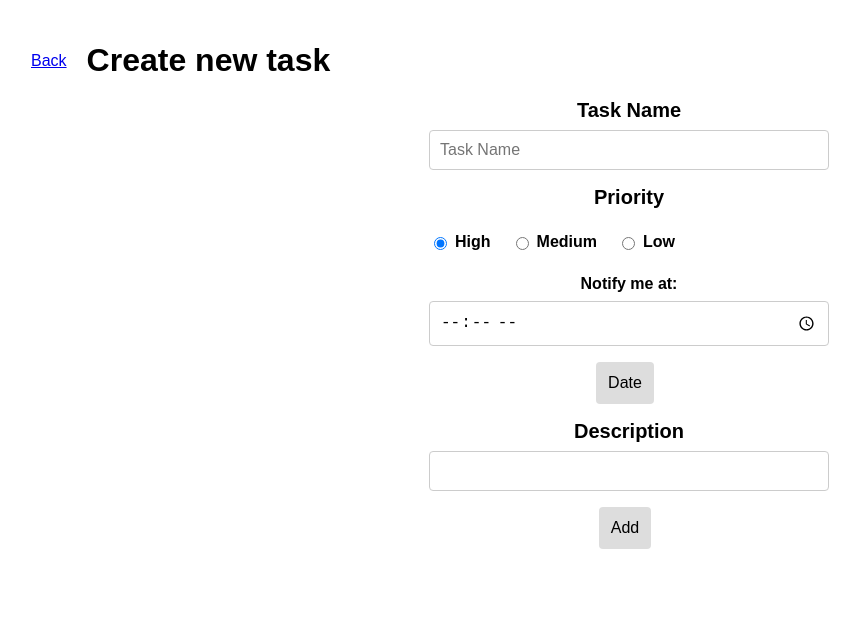
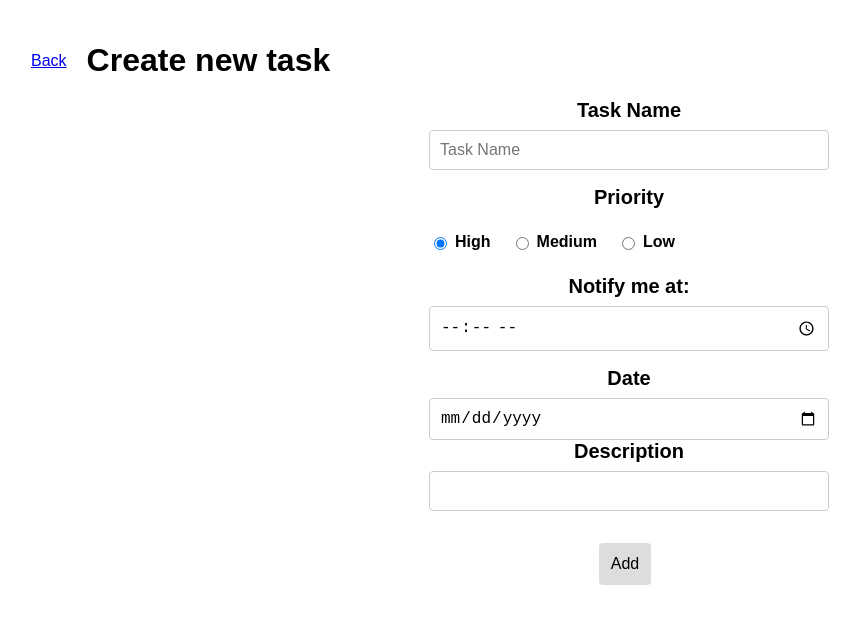
Before and after one commit to yashweybee/Todo-React, a React (Vite) app: page /todo/add in a window 1280 px wide. Shown: the top 624 px of the page, without its empty margins (11-871 px from the left). Built offline with nearby package versions, Linux system fonts and the light colour scheme.

Commit message:
-search feature added

```diff
--- a/src/Components/AddTodo/AddTodo.jsx
+++ b/src/Components/AddTodo/AddTodo.jsx
@@ -1,9 +1,9 @@
-import React, { useId, useRef, useState } from "react";
+import React, { useEffect, useId, useRef, useState } from "react";
 import Calendar from "react-calendar";
 import "react-calendar/dist/Calendar.css";
 import { useDispatch } from "react-redux";
 import { addTodo } from "../../utils/todoSlice";
-import { useNavigate } from "react-router";
+import { useLocation, useNavigate } from "react-router";
 import checkValidation from "../../utils/validation";
 import "../AddTodo/addTodo.css";
 import { setCurrnetPage } from "../../utils/stateSlice";
@@ -12,57 +12,59 @@ import { Link } from "react-router-dom";
 const AddTodo = () => {
   const dispatch = useDispatch();
   const navigate = useNavigate();
+  const { pathname } = useLocation();
+  console.log(pathname);
   const taskId = useId();
   const [taskDate, setTaskDate] = useState(new Date());
   const [priority, setPriority] = useState("High");
   const [errorMessage, setErrorMessage] = useState("");
-  const taskRef = useRef(null);
-  const descRef = useRef(null);
-  const notifyTimeRed = useRef(null);
+  const [name, setName] = useState("");
+  const [desc, setDesc] = useState("");
+  const [notifyTime, setNotifyTime] = useState(new Date().toLocaleTimeString());
 
-  dispatch(setCurrnetPage("AddTodoPage"));
+  useEffect(() => {
+    dispatch(setCurrnetPage("AddTodoPage"));
+  }, []);
 
   const handleRadioBtn = (e) => {
     setPriority(e.target.value);
   };
 
-  const handleCalanderValue = (val) => {
-    setTaskDate(val);
+  const handleCalanderValue = (e) => {
+    // console.log(e.target.value);
+    setTaskDate(e.target.value);
   };
 
   const handleTaskAdd = (e) => {
     e.preventDefault();
-    const message = checkValidation(
-      taskRef.current.value,
-      descRef.current.value
-    );
+    const message = checkValidation(name, desc);
 
     setErrorMessage(message);
 
     if (message) return;
-    console.log(notifyTimeRed.current.value);
+    console.log(notifyTime);
 
     // dispatch(
     //   addTodo({
     //     id: taskId,
-    //     name: taskRef.current.value,
-    //     description: descRef.current.value,
+    //     name: name,
+    //     description: desc,
     //     isCompleted: false,
     //     priority: priority,
-    //     deadline: taskDate.toJSON(),
-    //     notificationTime: notifyTimeRed.current.value,
+    //     deadline: taskDate,
+    //     notificationTime: notifyTime,
     //   })
     // );
     navigate("/todo");
 
     console.log({
       id: taskId,
-      name: taskRef.current.value,
-      description: descRef.current.value,
+      name: name,
+      description: desc,
       isCompleted: false,
       priority: priority,
-      deadline: taskDate.toJSON(),
-      notificationTime: notifyTimeRed.current.value,
+      deadline: taskDate.toLocaleDateString(),
+      notificationTime: notifyTime,
     });
   };
 
@@ -73,13 +75,15 @@ const AddTodo = () => {
         <h1>Create new task</h1>
       </div>
       <form>
+        {/* <input type="hidden" name="taskID" id="" value={taskId} /> */}
         <label>Task Name</label>
         <input
           placeholder="Task Name"
           required
-          ref={taskRef}
           type="text"
           name="TaskName"
+          value={name}
+          onChange={(e) => setName(e.target.value)}
         />
 
         <label>Priority</label>
@@ -114,32 +118,39 @@ const AddTodo = () => {
             Low
           </label>
         </div>
+
+        <label>Notify me at:</label>
         <div className="time-container">
-          <label htmlFor="appt">Notify me at:</label>
-
           <input
-            ref={notifyTimeRed}
+            value={notifyTime}
+            onChange={(e) => setNotifyTime(e.target.value)}
             type="time"
             id="notifyTimer"
             name="notification Time"
-            // min="09:00"
-            // max="18:00"
             required
           />
         </div>
-        <div>
-          <button type="button">Date</button>
+
+        <label>Date</label>
+        <div style={{ display: "block" }} className="calander-container">
+          <input
+            type="date"
+            name="todo-date"
+            value={taskDate}
+            onChange={handleCalanderValue}
+          />
         </div>
-        <div className="calander-container">
-          {/* <Calendar onChange={handleCalanderValue} value={taskDate} /> */}
-          <input type="date" name="" id="" />
-        </div>
+
+        <label>Description</label>
+        <input
+          type="text"
+          name="description"
+          value={desc}
+          onChange={(e) => setDesc(e.target.value)}
+        />
         <div>
           <p>{errorMessage}</p>
         </div>
-
-        <label>Description</label>
-        <input ref={descRef} type="text" name="description" />
         <div>
           <button type="submit" onClick={handleTaskAdd}>
             Add
--- a/src/Components/AddTodo/addTodo.css
+++ b/src/Components/AddTodo/addTodo.css
@@ -62,14 +62,19 @@ form .time-container input[type=time] {
   font-size: 16px;
   box-sizing: border-box;
 }
-form .calander-container {
-  display: none;
-}
 form .calander-container label {
   font-size: 16px;
   color: #555;
   margin-bottom: 8px;
   display: block;
+}
+form .calander-container input[type=date] {
+  width: 100%;
+  padding: 10px;
+  border: 1px solid #ccc;
+  border-radius: 4px;
+  font-size: 16px;
+  box-sizing: border-box;
 }
 form p {
   color: #ff4d4f;
--- a/src/Components/AddTodo/addTodo.scss
+++ b/src/Components/AddTodo/addTodo.scss
@@ -85,14 +85,23 @@ form {
   }
 
   .calander-container {
-    display: none;
-    // margin-bottom: 16px;
+
 
     label {
       font-size: 16px;
       color: $calendar-text-color; // Adjusted color for calendar text
       margin-bottom: 8px;
       display: block;
+    }
+
+    input[type="date"] {
+      width: 100%;
+      padding: 10px;
+      border: 1px solid $border-color;
+      border-radius: 4px;
+      font-size: 16px;
+      box-sizing: border-box;
+
     }
   }
 
--- a/src/Components/EditTodo/EditTodo.jsx
+++ b/src/Components/EditTodo/EditTodo.jsx
@@ -1,15 +1,91 @@
-import React from "react";
+import React, { useRef, useState } from "react";
+import { useDispatch, useSelector } from "react-redux";
 import { useParams } from "react-router";
+import { Link } from "react-router-dom";
 
 const EditTodo = () => {
-  const { id } = useParams();
+  const { idParam } = useParams();
+  const allTodos = useSelector((store) => store?.todo?.todo);
+  const currentTodo = allTodos.filter((todo) => todo.id === idParam);
+  console.log(currentTodo);
+
+  const dispatch = useDispatch();
+
+  const [taskDate, setTaskDate] = useState(currentTodo[0].deadline);
+  const [priority, setPriority] = useState(currentTodo[0].priority);
+  const [errorMessage, setErrorMessage] = useState("");
+  const taskRef = useRef(currentTodo[0].name);
+  const descRef = useRef(currentTodo[0].description);
+  const notifyTimeRed = useRef(currentTodo[0].notificationTime);
+
+  // console.log(taskRef);
+
+  const handleTaskAdd = (e) => {
+    e.preventDefault();
+    const message = checkValidation(
+      taskRef.current.value,
+      descRef.current.value
+    );
+
+    setErrorMessage(message);
+
+    if (message) return;
+    console.log(notifyTimeRed.current.value);
+
+    dispatch(
+      addTodo({
+        id: taskId,
+        name: taskRef.current.value,
+        description: descRef.current.value,
+        isCompleted: false,
+        priority: priority,
+        deadline: taskDate,
+        notificationTime: notifyTimeRed.current.value,
+      })
+    );
+    navigate("/todo");
+
+    // console.log({
+    //   id: taskId,
+    //   name: taskRef.current.value,
+    //   description: descRef.current.value,
+    //   isCompleted: false,
+    //   priority: priority,
+    //   deadline: taskDate.toJSON(),
+    //   notificationTime: notifyTimeRed.current.value,
+    // });
+  };
+
+  const handleCalanderValue = (e) => {
+    // console.log(new Date());
+
+    setTaskDate(e.target.value);
+  };
+
+  const handleRadioBtn = (e) => {
+    setPriority(e.target.value);
+  };
+
   return (
     <div>
+      <div className="head">
+        <Link to="/todo">Back</Link>
+        <h1>Edit task</h1>
+      </div>
       <form>
+        {/* <input type="hidden" name="taskID" id="" value={taskId} /> */}
         <label>Task Name</label>
-        <input required ref={taskRef} type="text" name="TaskName" />
-        <label>Description</label>
-        <input ref={descRef} type="text" name="description" />
+        <input
+          placeholder="Task Name"
+          required
+          ref={taskRef}
+          type="text"
+          name="TaskName"
+          value={taskRef.current}
+        />
+
+        <label>Priority</label>
+
         <div className="radioContainer">
           <label>
             <input
@@ -40,29 +116,41 @@ const EditTodo = () => {
             Low
           </label>
         </div>
+
+        <label>Notify me at:</label>
         <div className="time-container">
-          <label htmlFor="appt">Notify me at:</label>
-
           <input
             ref={notifyTimeRed}
+            value={notifyTimeRed.current}
             type="time"
             id="notifyTimer"
             name="notification Time"
-            // min="09:00"
-            // max="18:00"
             required
           />
         </div>
-        <div className="calander-container">
-          <Calendar onChange={handleCalanderValue} value={taskDate} />
+
+        <label>Date</label>
+        <div style={{ display: "block" }} className="calander-container">
+          <input
+            type="date"
+            name="todo-date"
+            value={taskDate}
+            onChange={handleCalanderValue}
+          />
+          {/* <input type="date" name="" id="" /> */}
         </div>
+
+        <label>Description</label>
+        <input
+          ref={descRef}
+          value={descRef.current}
+          type="text"
+          name="description"
+        />
         <div>
           <p>{errorMessage}</p>
         </div>
         <div>
-          <button type="button" onClick={handleCancelClick}>
-            Cancel
-          </button>
           <button type="submit" onClick={handleTaskAdd}>
             Add
           </button>
--- a/src/Components/SearchTodo/SearchTodo.jsx
+++ b/src/Components/SearchTodo/SearchTodo.jsx
@@ -1,11 +1,15 @@
-import React, { useState } from 'react';
-import './searchTodo.css';
+import React, { useState } from "react";
+import "./searchTodo.css";
+import { useDispatch } from "react-redux";
+import { setSearchText } from "../../utils/stateSlice";
 
 const SearchTodo = () => {
-	const [searchText, setSearchText] = useState('');
+  const [text, setText] = useState("");
+  const dispatch = useDispatch();
   const handeSubmit = (e) => {
     e.preventDefault();
-		console.log(searchText);
+    // console.log(text);
+    dispatch(setSearchText(text));
   };
 
   return (
@@ -15,7 +19,7 @@ const SearchTodo = () => {
           className="inp-box"
           placeholder="Search.."
           type="text"
-					onChange={(e) => setSearchText(e.target.value)}
+          onChange={(e) => setText(e.target.value)}
         />
       </form>
     </div>
--- a/src/utils/stateSlice.js
+++ b/src/utils/stateSlice.js
@@ -5,20 +5,25 @@ const stateSlice = createSlice(
         name: "state",
         initialState: {
             currentState: "all",
-            currentPage: "List"
+            currentPage: "List",
+            searchText: ""
         },
         reducers: {
             setCurrnetState: (state, action) => {
                 state.currentState = action.payload;
+                state.searchText = ""
             },
-            setCurrnetPage : (state, action)=>{
+            setCurrnetPage: (state, action) => {
                 state.currentPage = action.payload
-
+            },
+            setSearchText: (state, action) => {
+                // console.log(action.payload);
+                state.searchText = action.payload
             }
 
         }
     }
 )
 
-export const { setCurrnetState, setCurrnetPage } = stateSlice.actions;
+export const { setCurrnetState, setCurrnetPage, setSearchText } = stateSlice.actions;
 export default stateSlice.reducer //stateReducer
```
Also changed, not shown: src/Components/Header/Header.jsx (+8 -24 lines), src/Components/TodoList/TodoList.jsx (+31 -10 lines), src/main.jsx (+18 -18 lines), src/utils/todoSlice.js (+17 -2 lines), 1 other file (tests, documents, lock files or other folders). Lines whose indentation alone changed are shown as unchanged.
